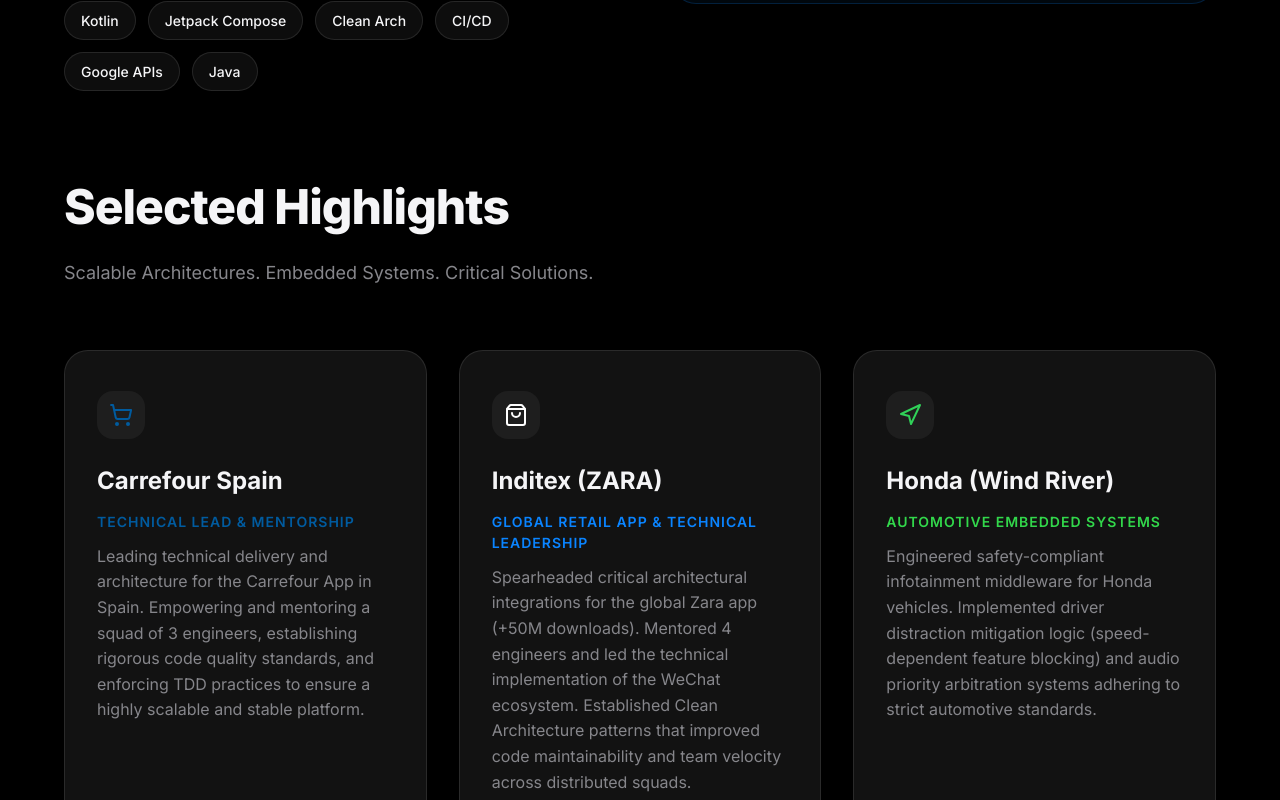
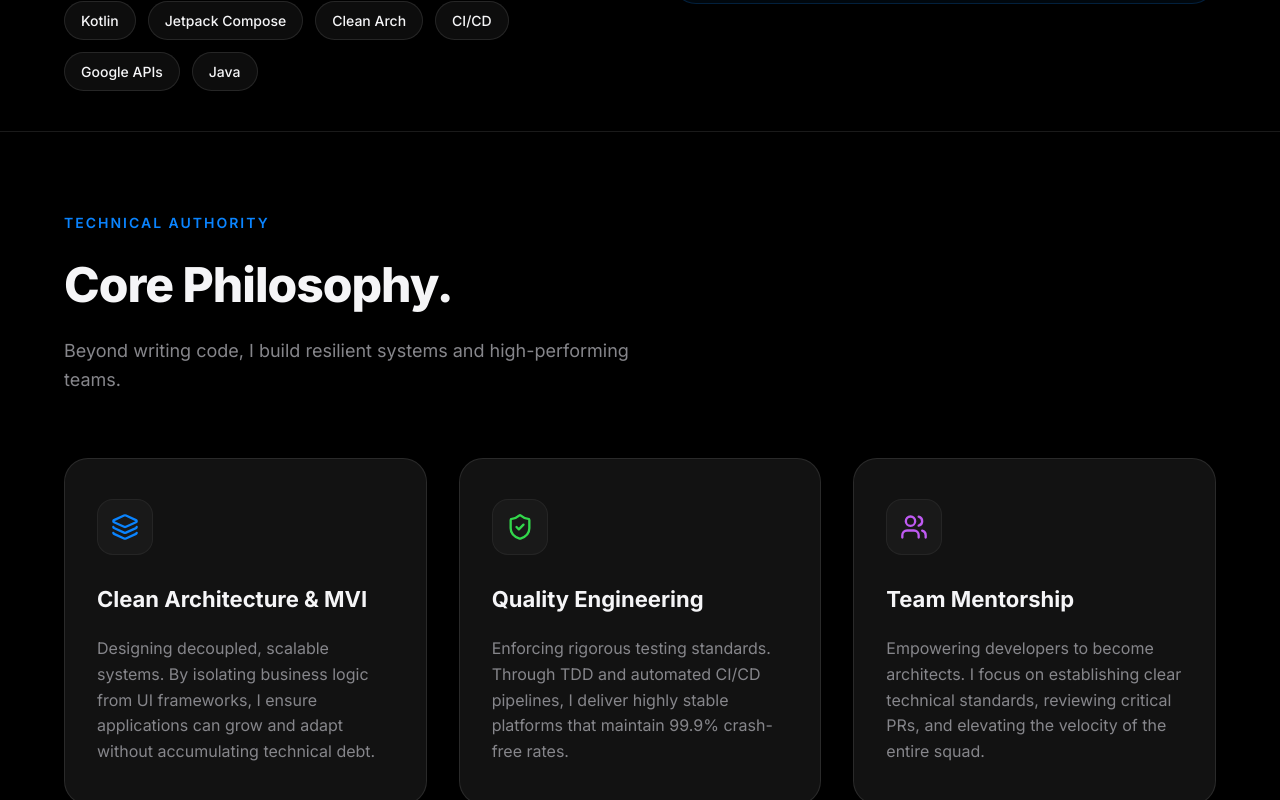
Before and after one commit to emilsyszanella/resume, a React (Vite) app: page / in a window 1280 px wide. Shown: the part 1460-2260 px from the top of the page. Built offline with nearby package versions, Linux system fonts and the light colour scheme.

Commit message:
Add CorePhilosophy and Testimonials components
Import CorePhilosophy and Testimonials in src/App.jsx and render them in the main layout. CorePhilosophy is inserted after AboutSection and Testimonials is placed before ContactSection so the new site sections appear in the app's page flow.

```diff
--- a/src/App.jsx
+++ b/src/App.jsx
@@ -5,6 +5,8 @@
 import FeaturedProjects from './components/FeaturedProjects'
 import ContactSection from './components/ContactSection'
 import BackgroundEffects from './components/BackgroundEffects'
+import CorePhilosophy from './components/CorePhilosophy'
+import Testimonials from './components/Testimonials'
 
 function App() {
   return (
@@ -14,7 +16,9 @@
       <main>
         <HeroSection />
         <AboutSection />
+        <CorePhilosophy />
         <FeaturedProjects />
+        <Testimonials />
         <ContactSection />
       </main>
     </div>
```
